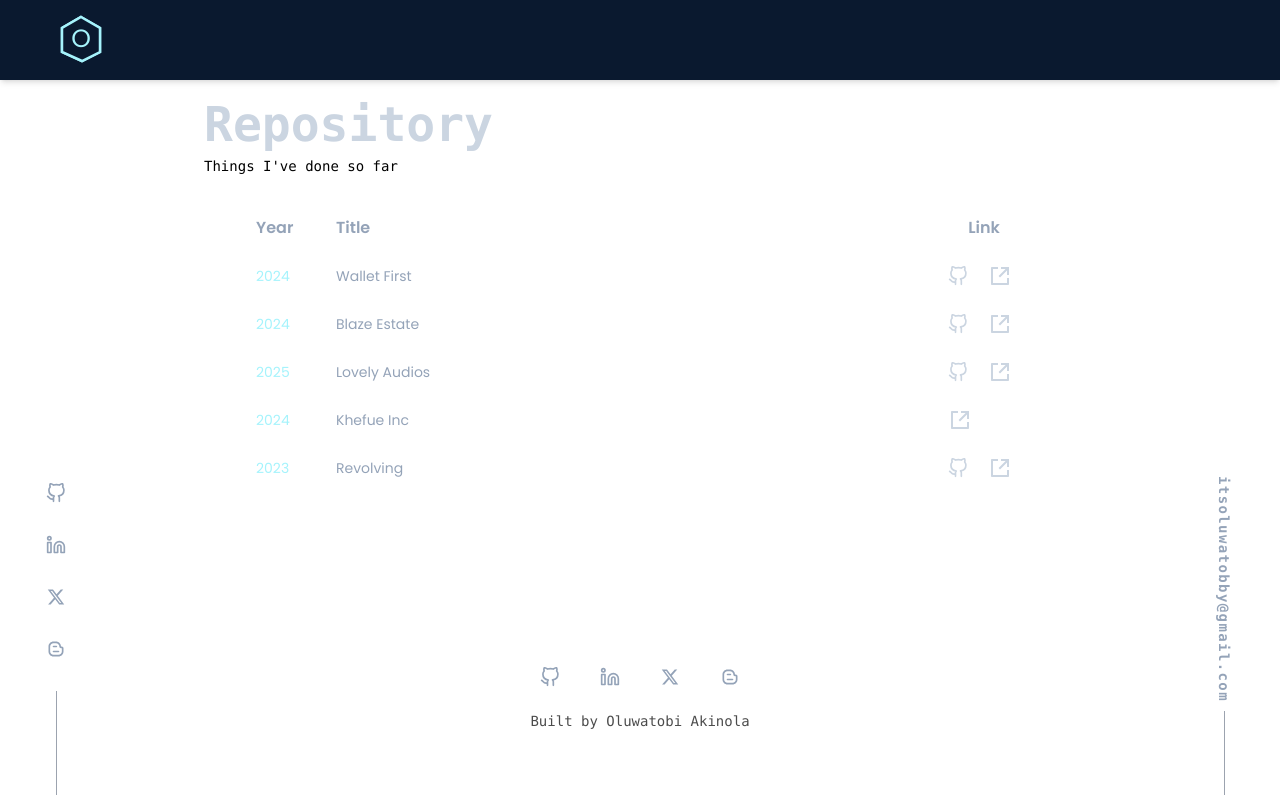
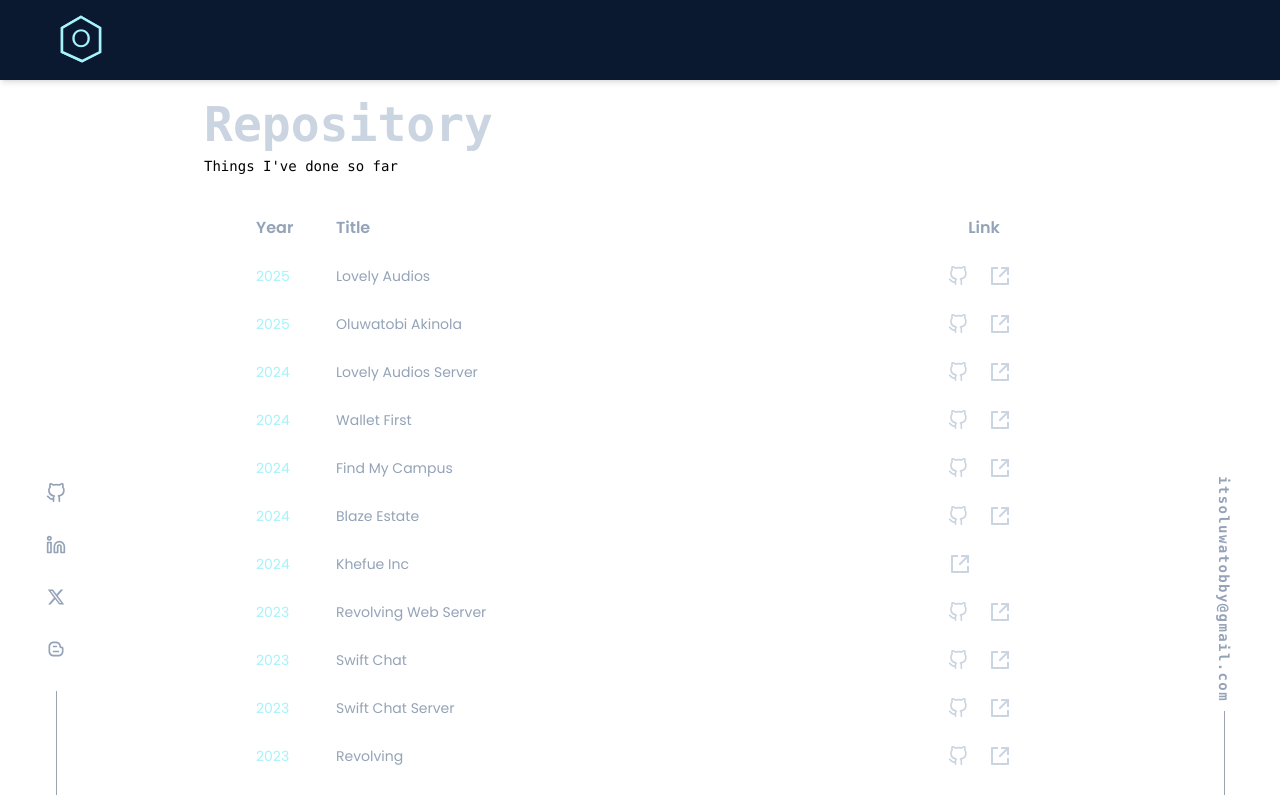
Before and after one commit to itsoluwatobby/oluwatobi-akinola, a React (Vite) app: page /projects in a window 1280 px wide. Built offline with nearby package versions, Linux system fonts and the light colour scheme.

Commit message:
UI and design optimised and dummy data replaced with real content

```diff
--- a/src/components/MoreProjectCard.tsx
+++ b/src/components/MoreProjectCard.tsx
@@ -15,7 +15,7 @@ export default function MoreProjectCard({ project }: ProjectCardProps) {
       <article
       onMouseEnter={() => setHover(true)}
       onMouseLeave={() => setHover(false)}
-      className={`relative ${project.display ? 'flex' : 'hidden'} rounded-lg ${Colors.lightNavy} flex-col gap-5 p-5 md:p-8 shadow-md hover:-translate-y-2 duration-300 transition-transform`}>
+      className={`relative ${project.display ? 'flex' : 'hidden'} rounded-lg ${Colors.lightNavy} flex-col gap-5 p-4 md:p-6 shadow-md hover:-translate-y-2 duration-300 transition-transform`}>
 
         <div className="w-full flex justify-between items-center">
           <VscRepo className='text-slate-300 text-3xl' />
@@ -44,20 +44,18 @@ export default function MoreProjectCard({ project }: ProjectCardProps) {
 
           <h4 className={`font-semibold text-xl ${hover ? 'text-cyan-300' : 'text-slate-300'}`}>{project.name}</h4>
 
-          <div className="flex flex-col gap-5 text-slate-400">
-            <p className="text-xs">{project.description}</p>
+          <p className="text-xs text-slate-400">{project.description}</p>
+        </a>
 
         <div className="flex items-center text-[11px] flex-wrap gap-x-2">
           {
             project?.tools.map((tool) => (
               <span key={tool}
-                  className='capitalize relative after:absolute after:-right-1 hover:underline underline-offset-2 transition-transform text-slate-400 after:content["jvmmb"]'
+              className={`capitalize relative after:absolute after:-right-1 hover:underline underline-offset-2 transition-transform ${hover ? 'text-cyan-300' : 'text-slate-400'} after:content["jvmmb"]`}
               >{tool}</span>
             ))
           }
         </div>
-          </div>
-        </a>
 
       </article>
   )
--- a/src/components/dashboard/Experience.tsx
+++ b/src/components/dashboard/Experience.tsx
@@ -19,7 +19,7 @@ export default function Experience() {
     }, 200);
     setPrevId(placeId);
   }
-  console.log(prevId)
+  // console.log(prevId)
   return (
     <section
       id='experience'
@@ -32,7 +32,7 @@ export default function Experience() {
       >
         <div className="sm:border-0 border-b-2 border-b-slate-600 text-slate-400 flex sm:flex-col sm:items-start justify-between items-center h-fit sm:w-fit w-full">
           {
-            data.workDetails?.map((place) => (
+            data.workDetails?.slice(0,2)?.map((place) => (
               <button
                 className={`capitalize hover:text-cyan-300 hover:bg-[#112240] h-9 w-24 focus:text-cyan-300 focus:outline-none ring-0 transition-colors sm:text-sm font-mono sm:border-l-2 tracking-wide sm:border-l-gray-500 sm:focus:border-l-cyan-300 sm:pb-0 focus:border-b-2 border-l-gray-500 focus:border-b-cyan-300 ${place.id === prevId ? 'sm:border-l-cyan-300 border-b-cyan-300 text-cyan-300' : ''} sm:focus:border-b-0 sm:border-b-0 border-separate sm:pl-5 sm:text-start`}
                 key={place.id}
--- a/src/components/dashboard/MoreProjects.tsx
+++ b/src/components/dashboard/MoreProjects.tsx
@@ -1,8 +1,12 @@
 import { Link } from "react-router-dom";
+import { useState } from 'react';
+import { Colors } from '../../utils/colors';
 import data from "../../data/data.json";
 import MoreProjectCard from "../MoreProjectCard";
 
 export default function MoreProjects() {
+  const [count, setCount] = useState(6);
+
   return (
     <section className="w-full flex flex-col items-center gap-8">
       <div className="flex flex-col items-center gap-3">
@@ -10,9 +14,9 @@ export default function MoreProjects() {
         <Link to='/projects' className='text-xs text-cyan-100 tracking-widest hover:underline underline-offset-2'>peek in repo</Link>
       </div>
 
-      <div className="grid grid-cols-1 sm:grid-cols-2 lg:grid-cols-3 pl-3 gap-4">
+      <div className="grid grid-cols-1 sm:grid-cols-2 lg:grid-cols-3 pl-3 gap-4 duration-300 transition-transform">
         {
-          data.moreProjects?.map((project) => (
+          data.moreProjects?.slice(0, count)?.map((project) => (
             <MoreProjectCard
               key={project.id}
               project={project}
@@ -20,6 +24,13 @@ export default function MoreProjects() {
           ))
         }
       </div>
+
+      <button
+      onClick={() => setCount((prev) => prev === 6 ? 10 : 6)}
+      className={`w-28 h-10 md:w-24 md:h-9 rounded-md transition-transform grid place-content-center active:-translate-x-0 active:translate-y-0 font-mono text-cyan-300 cursor-pointer ${Colors.lightNavy} border border-cyan-300`}
+      >
+        view {count === 6 ? 'more' : 'less'}
+      </button>
     </section>
   )
 }
--- a/src/components/projects/ProjectTable.tsx
+++ b/src/components/projects/ProjectTable.tsx
@@ -6,11 +6,12 @@ export default function ProjectTable() {
   const [projects, setProjects] = useState<Partial<Project>[]>([])
 
   useEffect(() => {
-    setProjects([...data.moreProjects, ...data.projects]);
+    const allProjects = [...data.moreProjects, ...data.projects]?.sort((a,b) => +b.year - +a.year);
+    setProjects(allProjects);
   }, [])
 
   return (
-    <section className='w-full h-full flex flex-col lg:px-10'>
+    <section className='w-full h-full flex flex-col lg:px-10 mb-10'>
       <div className="text-slate-400 font-semibold capitalize p-3 text-base gap-1 md:gap-4 flex items-center justify-between">
         <span className="flex-none w-14">Year</span>
         <span className="flex-auto w-full px-2">Title</span>
--- a/src/data/data.json
+++ b/src/data/data.json
@@ -66,7 +66,7 @@
       "mobileThumbnail": "",
       "name": "Khefue Inc",
       "description": "Khefue is an ecommerce platform that enables users and partners (vendors) to buy/sell good and services like flight booking, bills payment, airtime, data plans, gift cards and also implemented a point reward-based system for purchases made on the platform.",
-      "tools": ["nodejs", "expressjs", "mysql", "azure", "docker", "node-cron", "typescript", "CI/CD"],
+      "tools": ["nodejs", "expressjs", "mysql", "sequelize", "azure", "docker", "node-cron", "typescript", "CI/CD"],
       "tag": "Featured Project",
       "role": "backend",
       "year": "2024",
@@ -87,11 +87,48 @@
       "year": "2023",
       "display": true,
       "duration":"May 2023 - Oct 2023"
+    },
+    {
+      "id": 4,
+      "link": "https://oluwatobiakinola-v1.onrender.com",
+      "repoLink": "https://github.com/itsoluwatobby/oluwatobi-akinola",
+      "thumbnail": "portfolio-1.png",
+      "mobileThumbnail": "portfolio-1-mobile.png",
+      "name": "Oluwatobi Akinola",
+      "description": "My personal portfolio website, where I showcase my projects, skills, and experiences. You can also contact me through the contact form on the website.",
+      "tools": ["react", "tailwindcss", "typescript"],
+      "tag": "Featured Project",
+      "role": "frontend",
+      "year": "2025",
+      "display": true,
+      "duration":"Dec 2024 - Jan 2025"
     }
   ],
   "moreProjects": [
     {
       "id": 1,
+      "link": "http://lovely-audios.onrender.com",
+      "repoLink": "https://github.com/itsoluwatobby/audio-book-server",
+      "name": "Lovely Audios Server",
+      "description": "Backend server that powers the lovely audios platform, it serves as the backend for the lovely audios platform, it handles user authentication, audio book uploads, user subscriptions and audio book streaming.",
+      "tools": ["nodejs", "expressjs", "mongodb", "javascript", "cloudinary"],
+      "role": "backend",
+      "year": "2024",
+      "display": true
+    },
+    {
+      "id": 2,
+      "link": "http://revolving.vercel.app",
+      "repoLink": "https://github.com/itsoluwatobby/Revolving/tree/main/server",
+      "name": "Revolving web server",
+      "description": "Backend server that powers the revolving platform, it serves as the backend for the revolving platform, it handles user authentication, post creation, post reading, post updating and post deletion.",
+      "tools": ["nodejs", "expressjs", "mongodb", "typescript", "socketio"],
+      "role": "backend",
+      "year": "2023",
+      "display": true
+    },
+    {
+      "id": 3,
       "link": "http://wallet-first.onrender.com",
       "repoLink": "https://github.com/itsoluwatobby/wallet-first",
       "name": "Wallet first",
@@ -102,7 +139,29 @@
       "display": true
     },
     {
-      "id": 2,
+      "id": 4,
+      "link": "",
+      "repoLink": "https://github.com/itsoluwatobby/find-my-campus",
+      "name": "Find My Campus",
+      "description": "Application server that powers the Find my campus fellowship application. Built with nodejs and graphql, it serves as the backend for the application, it handles user authentication, fellowship creation, fellowship reading, fellowship updating and fellowship deletion.",
+      "tools": ["nodejs", "expressjs", "mongodb", "graphql", "javascript"],
+      "role": "frontend",
+      "year": "2024",
+      "display": true
+    },
+    {
+      "id": 5,
+      "link": "http://whatsapp-desktop-clone.onrender.com",
+      "repoLink": "https://github.com/itsoluwatobby/Chat-Application",
+      "name": "Swift Chat",
+      "description": "Swift Chat is a chat application that allows you to send and receive messages in real-time. You can also create and join chat rooms to chat with multiple people at the same time.",
+      "tools": ["react", "tailwindcss", "socketio", "firebase", "javascript"],
+      "role": "frontend",
+      "year": "2023",
+      "display": true
+    },
+    {
+      "id": 6,
       "link": "https://blaze-estate.onrender.com",
       "repoLink": "https://github.com/itsoluwatobby/blaze-estate",
       "name": "Blaze Estate",
@@ -111,6 +170,17 @@
       "tools": ["react", "tailwindcss"],
       "role": "frontend",
       "display": true
+    },
+    {
+      "id": 7,
+      "link": "http://whatsapp-desktop-clone.onrender.com",
+      "repoLink": "https://github.com/itsoluwatobby/Chat-Application-Backend",
+      "name": "Swift Chat Server",
+      "description": "Backend server that powers the swift chat application, it serves as the backend for the swift chat application, it handles user authentication, chat room creation, chat room joining, message sending and message receiving.",
+      "tools": ["node", "expressjs", "socketio", "javascript"],
+      "role": "backend",
+      "year": "2023",
+      "display": true
     }
   ]
 }
--- a/src/pages/Projects.tsx
+++ b/src/pages/Projects.tsx
@@ -6,7 +6,9 @@ type ProjectsProps = {
 }
 export default function Projects({ observerRef }: ProjectsProps) {
   return (
-    <main className='h-full w-full p-3 py-5 flex flex-col gap-7 items-center '>
+    <main
+    id='home'
+    className='h-full w-full p-3 py-5 flex flex-col gap-7 items-center '>
       <div
       ref={observerRef as React.LegacyRef<HTMLDivElement>}
       className='self-start flex flex-col gap-2'>
```
Also changed, not shown: src/components/ProjectCard.tsx (+9 -0 lines). Lines whose indentation alone changed are shown as unchanged.
